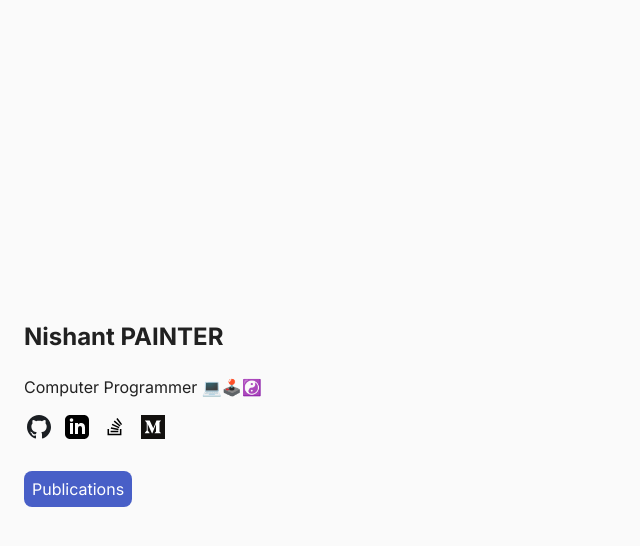
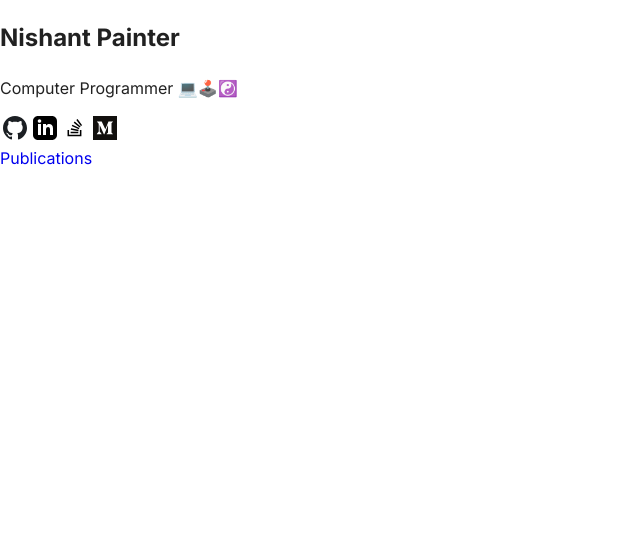
Before and after one commit to nishantpainter/nishantpainter.github.io, a Next.js app: page / in a window 1280 px wide. Shown: the top 546 px of the page, without its empty margins (0-640 px from the left). Built offline with nearby package versions, Linux system fonts and the light colour scheme.

Commit message:
Update styling

```diff
--- a/app/globals.css
+++ b/app/globals.css
@@ -1,88 +1,9 @@
-@import url("https://fonts.googleapis.com/css2?family=Open+Sans:wght@300;400;700&display=swap");
-
-* {
-  box-sizing: border-box;
-}
-
-html {
-  height: 100%;
-}
 body {
   margin: 0;
-  height: 100%;
-  font-family: "Open Sans", sans-serif;
+  height: 100vh;
 }
 
 a,
 a:visited {
   text-decoration: none;
 }
-
-.btn-primary {
-  background-color: #485fc7;
-  padding: 8px;
-  color: white;
-  border-radius: 8px;
-  text-decoration: none;
-}
-
-.intro {
-  min-height: 100vh;
-  padding: 24px;
-  display: flex;
-  background-color: #fafafa;
-  color: #212121;
-  flex-direction: column;
-  justify-content: center;
-}
-
-.intro h1 span {
-  text-transform: uppercase;
-}
-
-.intro p {
-  margin: 0;
-}
-
-.social {
-  margin-top: 16px;
-  display: flex;
-}
-
-.social a {
-  margin-right: 8px;
-}
-
-.social img {
-  cursor: pointer;
-  height: 24px;
-}
-
-.intro .navigation {
-  margin-top: 32px;
-}
-
-.publication {
-  min-height: 100vh;
-  padding: 24px;
-  background-color: #fafafa;
-  color: #212121;
-  display: flex;
-  justify-content: center;
-}
-
-.publication .content {
-  max-width: 1400px;
-}
-
-.publication img {
-  height: 200px;
-}
-
-.publication li {
-  margin-bottom: 40px;
-}
-
-.publication p {
-  color: #7a7a7a;
-}
```
